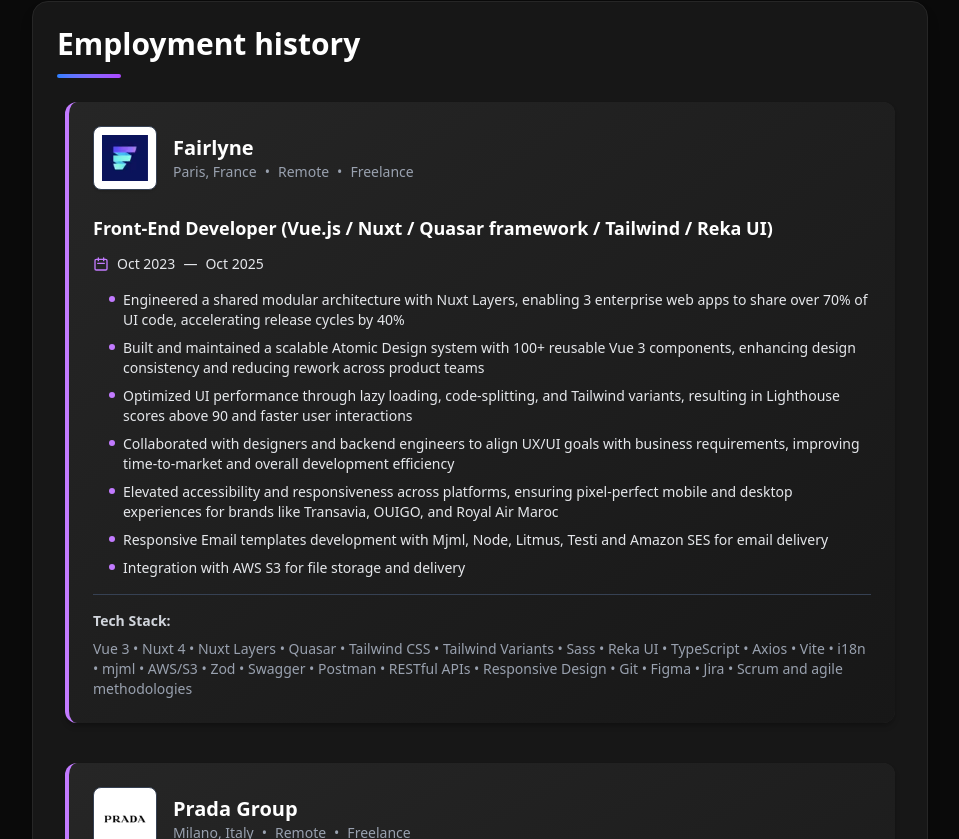
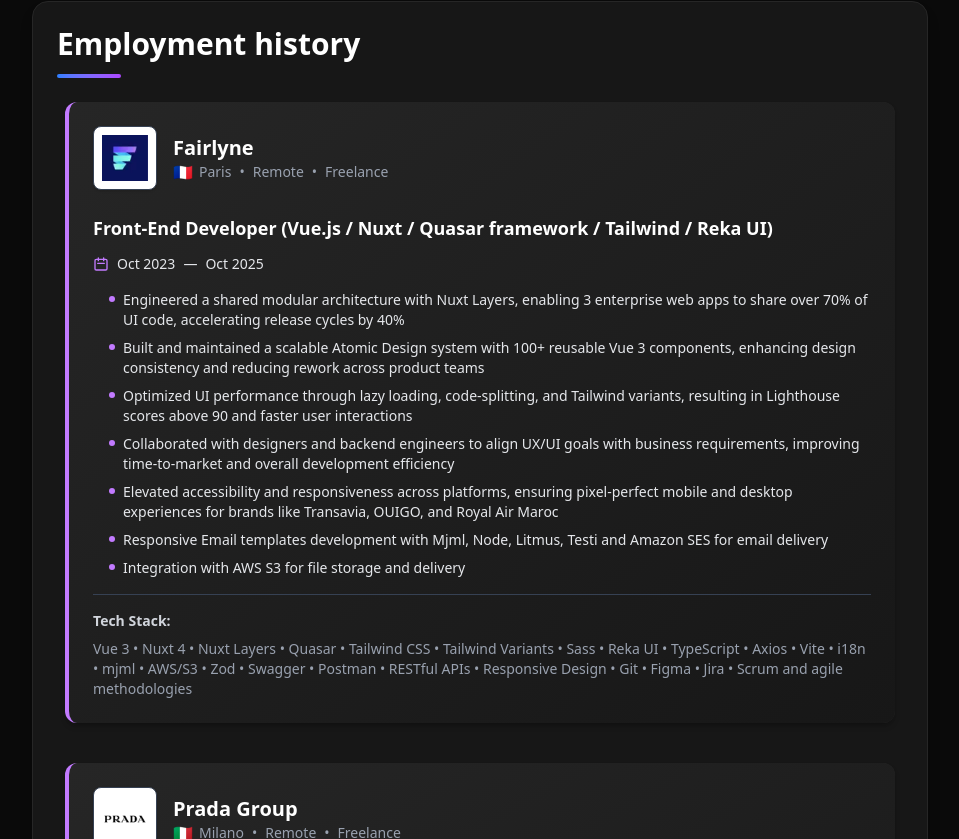
Before and after one commit to chechucastro/myCV, a Vue app: page / in a window 1280 px wide. Shown: the part 2221-3060 px from the top of the page, without its empty margins (160-1119 px from the left). Built offline with nearby package versions, Linux system fonts and the light colour scheme.

Commit message:
Add country flag emojis before city names and simplify city labels

```diff
--- a/src/components/molecules/PositionCard.vue
+++ b/src/components/molecules/PositionCard.vue
@@ -28,7 +28,12 @@
           v-if="translatedCity || translatedWorkType || translatedContractType"
           class="flex items-center gap-2 text-sm text-gray-600 dark:text-gray-400"
         >
-          <span v-if="translatedCity">{{ translatedCity }}</span>
+          <span v-if="translatedCity" class="flex items-center gap-1.5">
+            <span v-if="countryFlag" class="text-base leading-none" aria-hidden="true">{{
+              countryFlag
+            }}</span>
+            <span>{{ translatedCity }}</span>
+          </span>
           <span
             v-if="translatedCity && (translatedWorkType || translatedContractType)"
             aria-hidden="true"
@@ -174,4 +179,43 @@
   }
   return ''
 })
+
+/**
+ * Map city names to country codes for flag display
+ * Handles different language variations of city names
+ */
+const getCountryCodeFromCity = (city: string): string | null => {
+  const cityToCountry: Record<string, string> = {
+    // Paris variations
+    paris: 'FR',
+    parís: 'FR',
+    // Milan variations
+    milan: 'IT',
+    milano: 'IT',
+    milán: 'IT',
+    // Hamburg variations
+    hamburg: 'DE',
+    hambourg: 'DE',
+    hamburgo: 'DE',
+  }
+  return cityToCountry[city.toLowerCase()] || null
+}
+
+/**
+ * Get flag emoji for a country code
+ */
+const getFlagEmoji = (countryCode: string): string => {
+  const flagMap: Record<string, string> = {
+    FR: '🇫🇷',
+    IT: '🇮🇹',
+    DE: '🇩🇪',
+  }
+  return flagMap[countryCode] || ''
+}
+
+const countryFlag = computed(() => {
+  if (!translatedCity.value) return null
+  const countryCode = getCountryCodeFromCity(translatedCity.value)
+  return countryCode ? getFlagEmoji(countryCode) : null
+})
 </script>
--- a/src/locales/en.json
+++ b/src/locales/en.json
@@ -129,7 +129,7 @@
               "techStack": "Vue 3 • Nuxt 4 • Nuxt Layers • Quasar • Tailwind CSS • Tailwind Variants • Sass • Reka UI • TypeScript • Axios • Vite • i18n • mjml • AWS/S3 • Zod • Swagger • Postman • RESTful APIs • Responsive Design • Git • Figma • Jira • Scrum and agile methodologies",
               "startDate": "2023-10-01",
               "endDate": "2025-10-31",
-              "city": "Paris, France",
+              "city": "Paris",
               "workType": "remote",
               "contractType": "freelance"
             }
@@ -149,7 +149,7 @@
               "techStack": "Vue 2 • Vue 3 • Vuex • Webpack • i18n • JavaScript (ES6+) • Jira • Figma",
               "startDate": "2023-03-01",
               "endDate": "2023-07-31",
-              "city": "Milano, Italy",
+              "city": "Milano",
               "workType": "remote",
               "contractType": "freelance"
             }
@@ -169,7 +169,7 @@
               "techStack": "Vue 3 • Vite • Pinia • Bootstrap Vue • Bootstrap 5 • Sass • HTML5 • ES6+ • AWS S3 • Python • DynamoDB • AWS Lambda • Jest • Vue Test Utils • Vitest • Agile • Kanban",
               "startDate": "2022-04-01",
               "endDate": "2023-02-28",
-              "city": "Hamburg, Germany",
+              "city": "Hamburg",
               "workType": "remote",
               "contractType": "freelance"
             }
@@ -189,7 +189,7 @@
               "techStack": "Vue.js • Vuex • VuePersist • Vuetify • Quasar • VueMaterial • Webpack • Vue CLI • i18n • Sass • Swagger • Postman • RESTful APIs • Responsive Design • Git • Figma • Sketch • Jira",
               "startDate": "2019-01-01",
               "endDate": "2021-12-31",
-              "city": "Paris, Antony, France",
+              "city": "Paris",
               "workType": "remote",
               "contractType": "freelance"
             }
@@ -209,7 +209,7 @@
               "techStack": "Vue.js • VueMaterial • HTML5 • Sass • CSS3 • JavaScript (ES6+) • RESTful APIs • Gulp • Webpack • Git • Jira • Swagger • Postman • Service Workers • PWA • Responsive Web Design",
               "startDate": "2016-11-01",
               "endDate": "2018-12-31",
-              "city": "Paris, France",
+              "city": "Paris",
               "workType": "remote",
               "contractType": "freelance"
             }
@@ -228,7 +228,7 @@
               "techStack": "HTML5 • CSS3 • NPM • Gulp • jQuery • JSON • AJAX • Responsive Design • Git • Twig • Symfony 2 • Trello",
               "startDate": "2016-11-01",
               "endDate": "2016-12-31",
-              "city": "Paris, France",
+              "city": "Paris",
               "workType": "on-site",
               "contractType": "freelance"
             }
@@ -248,7 +248,7 @@
               "techStack": "HTML5 • CSS3 • NPM • Gulp • Stylus • Less • Zepto • jQuery • JSON • Responsive Web Design (RWD) • SVN • Smarty",
               "startDate": "2015-09-01",
               "endDate": "2016-10-31",
-              "city": "Paris, France",
+              "city": "Paris",
               "workType": "on-site",
               "contractType": "freelance"
             }
@@ -269,7 +269,7 @@
               "techStack": "HTML • CSS • Gulp • Grunt • Stylus • Less • Zepto • jQuery • JavaScript • Ender • Responsive Web Design (RWD) • SVN • Git • Smarty • PHP • Jira",
               "startDate": "2014-03-01",
               "endDate": "2015-08-31",
-              "city": "Paris, France",
+              "city": "Paris",
               "workType": "on-site",
               "contractType": "permanent"
             }
@@ -289,7 +289,7 @@
               "techStack": "HTML5 • SASS • CSS3 • Zepto • jQuery • Hammer.js • Responsive Design • SVN • Twig • eZ Publish CMS",
               "startDate": "2013-12-01",
               "endDate": "2014-01-31",
-              "city": "Paris, France",
+              "city": "Paris",
               "workType": "on-site",
               "contractType": "permanent"
             }
@@ -310,7 +310,7 @@
               "techStack": "CSS3 • HTML5 • JSON • jQuery • jQuery UI • AJAX • Responsive Design",
               "startDate": "2012-10-01",
               "endDate": "2013-10-31",
-              "city": "Paris, France",
+              "city": "Paris",
               "workType": "on-site",
               "contractType": "permanent"
             }
@@ -332,7 +332,7 @@
               "techStack": "CSS3 • HTML5 • JSON • JSONP • jQuery 1.7 • jQuery UI • AJAX • Apache • WinCVS • JSP • JSTL • CMS NOHETO • XITI • Open AdStream • SWFObject",
               "startDate": "2009-01-01",
               "endDate": "2012-05-31",
-              "city": "Paris, France",
+              "city": "Paris",
               "workType": "on-site",
               "contractType": "permanent"
             }
@@ -350,7 +350,7 @@
               "techStack": "WAMP • CSS • XHTML • JavaScript • AJAX • PHP • Apache • MySQL • Putty",
               "startDate": "2008-10-01",
               "endDate": "2009-01-31",
-              "city": "Paris, France",
+              "city": "Paris",
               "workType": "on-site",
               "contractType": "permanent"
             }
@@ -370,7 +370,7 @@
               "techStack": "CSS • XHTML • JavaScript • AJAX • ASP.NET • PHP 5 • SQL Server • MySQL • IIS Server • Apache • Visual Studio 2005 • Google Maps API • JSON",
               "startDate": "2007-10-01",
               "endDate": "2008-10-31",
-              "city": "Paris, France",
+              "city": "Paris",
               "workType": "on-site",
               "contractType": "permanent"
             }
--- a/src/locales/fr.json
+++ b/src/locales/fr.json
@@ -129,7 +129,7 @@
               "techStack": "Vue 3 • Nuxt 4 • Nuxt Layers • Quasar • Tailwind CSS • Tailwind Variants • Sass • Reka UI • TypeScript • Axios • Vite • i18n • mjml • AWS/S3 • Zod • Swagger • Postman • RESTful APIs • Design Responsive • Git • Figma • Jira • Scrum et méthodologies agiles",
               "startDate": "2023-10-01",
               "endDate": "2025-10-31",
-              "city": "Paris, France",
+              "city": "Paris",
               "workType": "remote",
               "contractType": "freelance"
             }
@@ -149,7 +149,7 @@
               "techStack": "Vue 2 • Vue 3 • Vuex • Webpack • i18n • JavaScript (ES6+) • Jira • Figma",
               "startDate": "2023-03-01",
               "endDate": "2023-07-31",
-              "city": "Milan, Italie",
+              "city": "Milan",
               "workType": "remote",
               "contractType": "freelance"
             }
@@ -169,7 +169,7 @@
               "techStack": "Vue 3 • Vite • Pinia • Bootstrap Vue • Bootstrap 5 • Sass • HTML5 • ES6+ • AWS S3 • Python • DynamoDB • AWS Lambda • Jest • Vue Test Utils • Vitest • Agile • Kanban",
               "startDate": "2022-04-01",
               "endDate": "2023-02-28",
-              "city": "Hambourg, Allemagne",
+              "city": "Hambourg",
               "workType": "remote",
               "contractType": "freelance"
             }
@@ -189,7 +189,7 @@
               "techStack": "Vue.js • Vuex • VuePersist • Vuetify • Quasar • VueMaterial • Webpack • Vue CLI • i18n • Sass • Swagger • Postman • RESTful APIs • Design Responsive • Git • Figma • Sketch • Jira",
               "startDate": "2019-01-01",
               "endDate": "2021-12-31",
-              "city": "Paris, Antony, France",
+              "city": "Paris",
               "workType": "remote",
               "contractType": "freelance"
             }
@@ -209,7 +209,7 @@
               "techStack": "Vue.js • VueMaterial • HTML5 • Sass • CSS3 • JavaScript (ES6+) • RESTful APIs • Gulp • Webpack • Git • Jira • Swagger • Postman • Service Workers • PWA • Design Web Responsive",
               "startDate": "2016-11-01",
               "endDate": "2018-12-31",
-              "city": "Paris, France",
+              "city": "Paris",
               "workType": "remote",
               "contractType": "freelance"
             }
@@ -228,7 +228,7 @@
               "techStack": "HTML5 • CSS3 • NPM • Gulp • jQuery • JSON • AJAX • Design Responsive • Git • Twig • Symfony 2 • Trello",
               "startDate": "2016-11-01",
               "endDate": "2016-12-31",
-              "city": "Paris, France",
+              "city": "Paris",
               "workType": "on-site",
               "contractType": "freelance"
             }
@@ -248,7 +248,7 @@
               "techStack": "HTML5 • CSS3 • NPM • Gulp • Stylus • Less • Zepto • jQuery • JSON • Design Web Responsive (RWD) • SVN • Smarty",
               "startDate": "2015-09-01",
               "endDate": "2016-10-31",
-              "city": "Paris, France",
+              "city": "Paris",
               "workType": "on-site",
               "contractType": "freelance"
             }
@@ -269,7 +269,7 @@
               "techStack": "HTML • CSS • Gulp • Grunt • Stylus • Less • Zepto • jQuery • JavaScript • Ender • Design Web Responsive (RWD) • SVN • Git • Smarty • PHP • Jira",
               "startDate": "2014-03-01",
               "endDate": "2015-08-31",
-              "city": "Paris, France",
+              "city": "Paris",
               "workType": "on-site",
               "contractType": "permanent"
             }
@@ -289,7 +289,7 @@
               "techStack": "HTML5 • SASS • CSS3 • Zepto • jQuery • Hammer.js • Design Responsive • SVN • Twig • eZ Publish CMS",
               "startDate": "2013-12-01",
               "endDate": "2014-01-31",
-              "city": "Paris, France",
+              "city": "Paris",
               "workType": "on-site",
               "contractType": "permanent"
             }
@@ -310,7 +310,7 @@
               "techStack": "CSS3 • HTML5 • JSON • jQuery • jQuery UI • AJAX • Design Responsive",
               "startDate": "2012-10-01",
               "endDate": "2013-10-31",
-              "city": "Paris, France",
+              "city": "Paris",
               "workType": "on-site",
               "contractType": "permanent"
             }
@@ -332,7 +332,7 @@
               "techStack": "CSS3 • HTML5 • JSON • JSONP • jQuery 1.7 • jQuery UI • AJAX • Apache • WinCVS • JSP • JSTL • CMS NOHETO • XITI • Open AdStream • SWFObject",
               "startDate": "2009-01-01",
               "endDate": "2012-05-31",
-              "city": "Paris, France",
+              "city": "Paris",
               "workType": "on-site",
               "contractType": "permanent"
             }
@@ -350,7 +350,7 @@
               "techStack": "WAMP • CSS • XHTML • JavaScript • AJAX • PHP • Apache • MySQL • Putty",
               "startDate": "2008-10-01",
               "endDate": "2009-01-31",
-              "city": "Paris, France",
+              "city": "Paris",
               "workType": "on-site",
               "contractType": "permanent"
             }
@@ -370,7 +370,7 @@
               "techStack": "CSS • XHTML • JavaScript • AJAX • ASP.NET • PHP 5 • SQL Server • MySQL • IIS Server • Apache • Visual Studio 2005 • Google Maps API • JSON",
               "startDate": "2007-10-01",
               "endDate": "2008-10-31",
-              "city": "Paris, France",
+              "city": "Paris",
               "workType": "on-site",
               "contractType": "permanent"
             }
```
Also changed, not shown: src/locales/es.json (+13 -13 lines).
